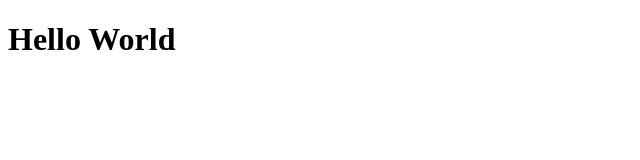
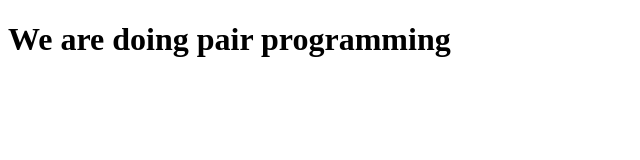
Before and after one commit to olavocarvalho/microverse-pair-1, a plain HTML site: page index.html in a window 1280 px wide. Shown: the whole page, without its empty margins (0-640 px from the left). Drawn offline with Linux system fonts and the light colour scheme.

Commit message:
We are testing git

```diff
--- a/index.html
+++ b/index.html
@@ -8,7 +8,7 @@
 
   <body>
     <script src="https://cdn.freecodecamp.org/testable-projects-fcc/v1/bundle.js"></script>
-    <h1> Hello World</h1>
+    <h1> We are doing pair programming</h1>
     <!--
 
     Hello Camper!
```
